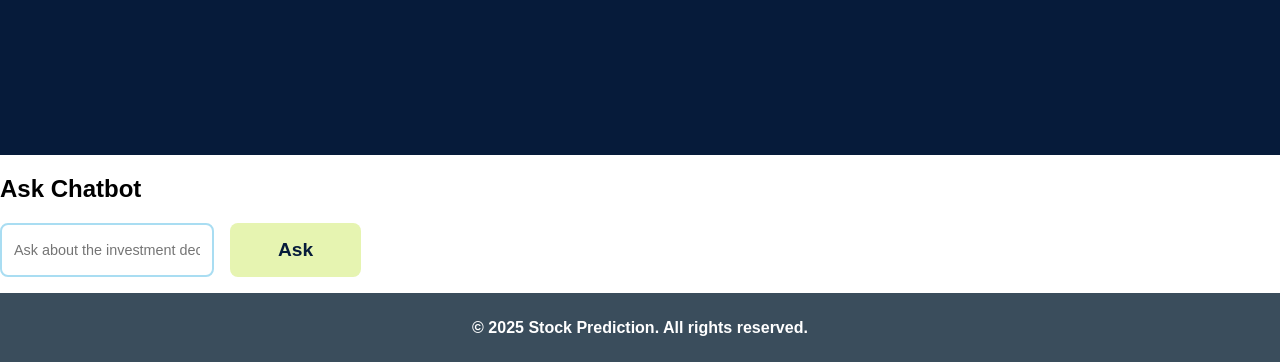
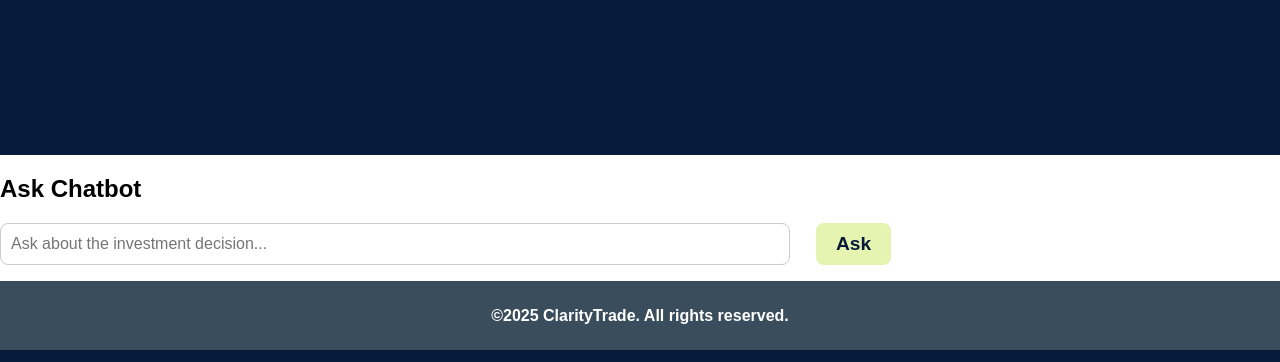
Before and after one commit to GourabGorai/Hack4bengal, a Flask app: template templates/index.html in a window 1280 px wide. Shown: the part 3200-3562 px from the top of the page. Run offline with Flask 3, Linux system fonts and the light colour scheme; the template is opened without the code that fills it, so the values that code supplies are empty; some libraries are stand-ins or nearby versions; some web fonts are replaced.

Commit message:
Update index.html

```diff
--- a/templates/index.html
+++ b/templates/index.html
@@ -3,7 +3,8 @@
 <head>
   <meta charset="UTF-8">
   <meta name="viewport" content="width=device-width, initial-scale=1.0">
-  <title>Stock Prediction</title>
+  <title>ClarityTrade</title>
+  <link rel="icon" type="image/png" href="static/favicon.png">
   <link href="static/style.css" rel="stylesheet">
   <link rel="preconnect" href="https://fonts.googleapis.com">
   <link rel="preconnect" href="https://fonts.gstatic.com" crossorigin>
@@ -36,9 +37,9 @@
         Your browser does not support the video tag.
       </video>
       <div class="overlay">
-        <h1>FROM DATA TO DECISION </h1>
-        <h1>YOUR COMPLETE INVESTMENT ANALYSIS PLATFORM </h1>
-        <h3>{ Where data science meets investment strategy for better financial decisions }</h3>
+        <h1>FROM DATA TO DECISION</h1>
+        <h1>YOUR COMPLETE INVESTMENT ANALYSIS PLATFORM</h1>
+        <h3> Where data science meets investment strategy for better financial decisions 📈</h3>
       </div>
     </section>
 
@@ -144,8 +145,9 @@
       class="chatbot-input"
       placeholder="Ask about the investment decision..."
       required
+      style="width: 60%; padding: 10px; font-size: 16px; border-radius: 8px; border: 1px solid #ccc;"
     >
-        <button type="submit" class="button">Ask</button>
+    <button type="submit" class="button" style="padding: 10px 20px; margin-left: 10px;">Ask</button>
   </form>
   <div id="chatbotResponse" class="chatbot-response">
     {% if chatbot_response %}
@@ -156,7 +158,7 @@
   </main>
 
   <footer class="footer">
-    <span>© 2025 Stock Prediction. All rights reserved.</span>
+    <span>©2025 ClarityTrade. All rights reserved.</span>
   </footer>
 
   <script>
```
Lines whose indentation alone changed are shown as unchanged.
